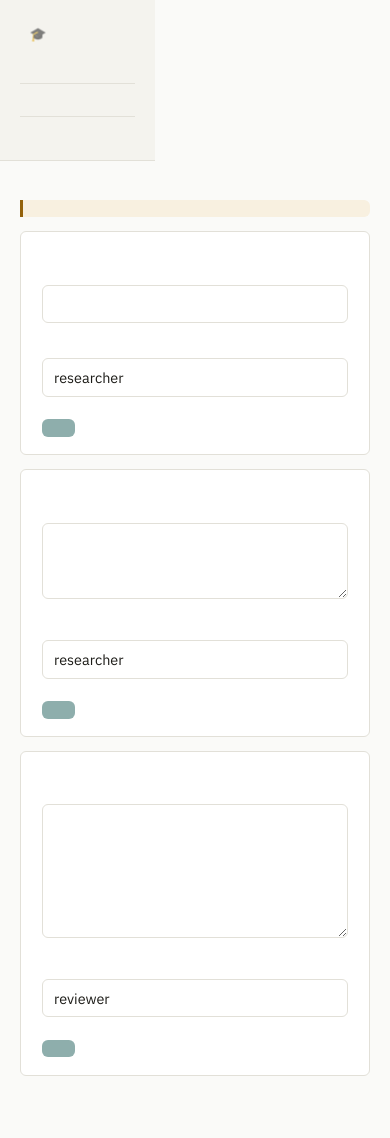
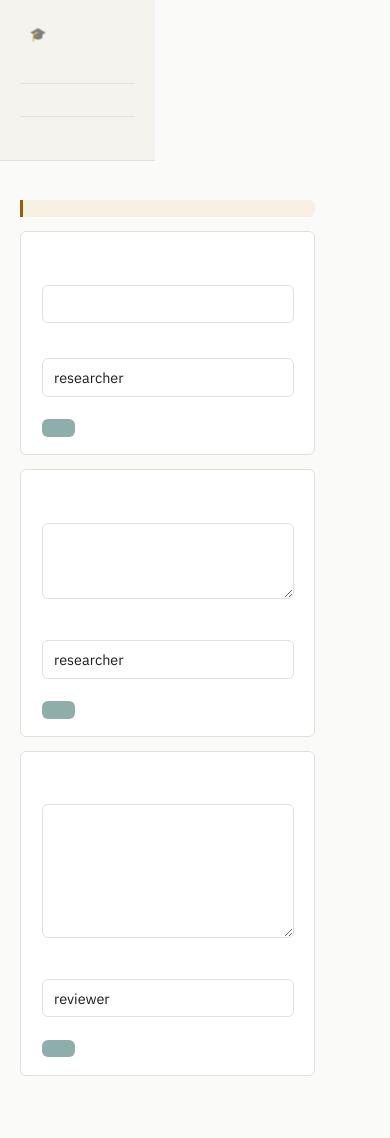
Before and after one commit to Kutlu24/dhra, a FastAPI app: template src/dhra/web/templates/assistant.html in a window 390 px wide. Shown: the part 511-1649 px from the top of the page. Run offline with FastAPI, Linux system fonts and the light colour scheme; the template is opened without the code that fills it, so the values that code supplies are empty.

Commit message:
Make the main content width actually responsive (clamp, not a fixed cap)
A fixed max-width (1100px) stops growing past that point no matter how
wide the screen is -- not actually responsive, just a bigger fixed
number. clamp(320px, 86vw, 1500px) ties the width to the viewport
instead: it visibly grows as the window grows (verified 1024px->765,
1280px->1021, 1440px->1181, 1920px->1500, 2560px->1500 via iframe
injection at each width), capped at 1500px so prose pages don't get
unreadably long lines on an ultrawide monitor.

Co-Authored-By: Claude Sonnet 5 <noreply@anthropic.com>

```diff
--- a/src/dhra/web/static/css/dhra.css
+++ b/src/dhra/web/static/css/dhra.css
@@ -113,12 +113,15 @@ nav .icon { width: 1.1em; text-align: center; opacity: .8; font-size: .95em; }
   padding-top: .9rem; border-top: 1px solid var(--border); word-break: break-all; }
 
 /* ---- main content ---- */
-/* 800px used to leave a large dead margin on anything wider than a small
-   laptop screen -- tables, the provenance graph's 3 columns, and the
-   stat-tile grids all benefit from the extra room; prose pages (about,
-   blog, evidence-based-research) still read fine at this width, well
-   under the ~90-100ch line length where readability actually degrades. */
-main { flex: 1; min-width: 0; padding: 2.25rem 2.5rem 5rem; max-width: 1100px; }
+/* A fixed max-width (800px, then 1100px) stops growing past that point
+   no matter how wide the screen is -- not actually responsive, just a
+   bigger fixed number. clamp() instead ties the width to the viewport
+   (86vw) between a floor and a ceiling: it visibly grows as the window
+   grows, but stops at 1500px so prose pages (about, blog,
+   evidence-based-research) don't get unreadably long lines on an
+   ultrawide monitor. Tables, the provenance graph's 3 columns, and the
+   stat-tile grids all benefit from using more of a large screen. */
+main { flex: 1; min-width: 0; padding: 2.25rem 2.5rem 5rem; max-width: clamp(320px, 86vw, 1500px); }
 h1 { font-family: var(--font-ui); font-size: 1.7rem; font-weight: 600; letter-spacing: -.01em; margin: 0 0 .4rem; }
 h2 { font-size: .82rem; margin: 2rem 0 .7rem; text-transform: uppercase; letter-spacing: .07em; color: var(--text-muted); font-weight: 600; }
 h3 { font-size: .95rem; margin: 0 0 .35rem; font-weight: 600; }
```
